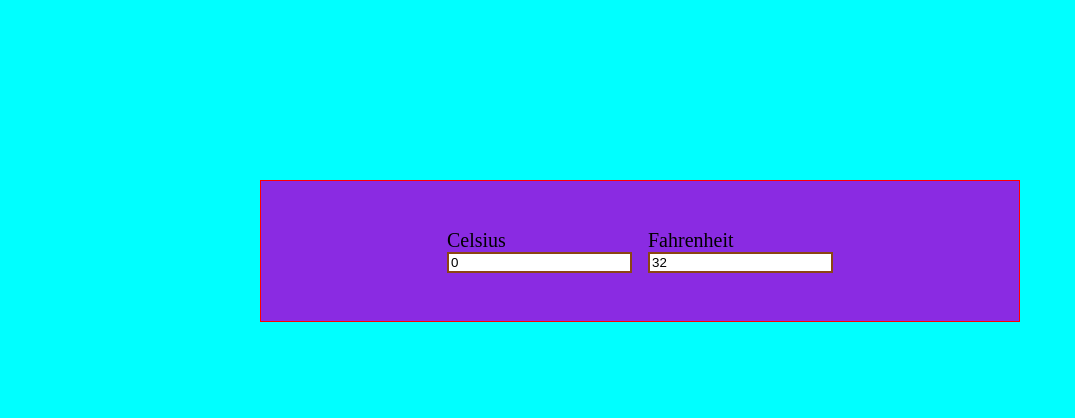
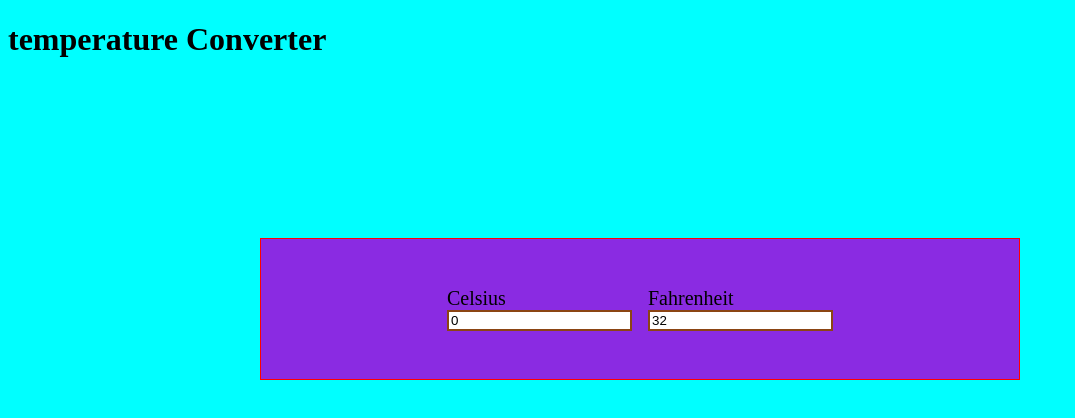
Before and after one commit to Basu-Kumar/Temperature-Converter, a plain HTML site: page index.html in a window 1280 px wide. Shown: the whole page, without its empty margins (0-1075 px from the left). Drawn offline with Linux system fonts and the light colour scheme.

Commit message:
heading added

```diff
--- a/index.html
+++ b/index.html
@@ -38,6 +38,7 @@
 
     </style>
 <body>
+    <h1>temperature Converter</h1>
     <div id="container">
         <div class="inp-div">
             <label for="cel">Celsius</label>
```
